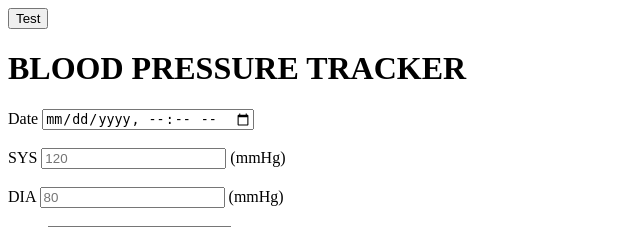
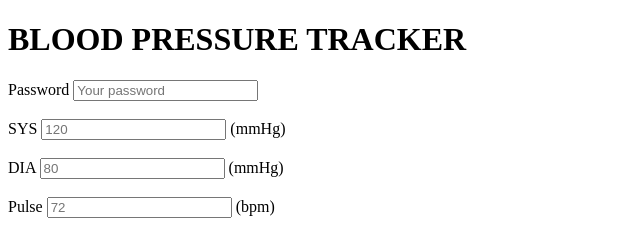
Before and after one commit to Sutathip003/Sutathip003.github.io, a Python web app: template templates/index.html in a window 1280 px wide. Shown: the top 227 px of the page, without its empty margins (0-640 px from the left). Run offline with Jinja, Linux system fonts and the light colour scheme; the template is opened without the code that fills it, so the values that code supplies are empty.

Commit message:
Update index.html
* Remove test button
* Add "required" to some input fields
* Add "Note" text area

```diff
--- a/templates/index.html
+++ b/templates/index.html
@@ -7,10 +7,6 @@
     <title>Document</title>
 </head>
 
-<form action="/tester" method="POST">
-    <button type="submit">Test</button>
-</form>
-
 <body>
     <main>
         <header>
@@ -19,8 +15,8 @@
 
         <form  action="/submit_bp" method="POST">
 
-            <label> Date
-                <input name="recorded_at" type="datetime-local" >
+            <label> Password
+                <input name="db_password" type="password" placeholder="Your password" required>
             </label>
             <br><br>
 
@@ -31,15 +27,20 @@
             <br><br>
 
             <label> DIA
-                <input name="diastolic" type="number" placeholder="80" >
+                <input name="diastolic" type="number" placeholder="80" required>
             </label>
             <label>(mmHg)</label>
             <br><br>
 
             <label> Pulse
-                <input name="pulse" type="number" placeholder="72" >
+                <input name="pulse" type="number" placeholder="72" required>
             </label>
             <label>(bpm)</label>
+            <br><br>
+
+            <label>Note
+                <textarea name="note" rows="5" cols="40" placeholder="Type your note here"></textarea>
+            </label>
             <br><br>
 
             <button type="submit"> Record</button>
```
